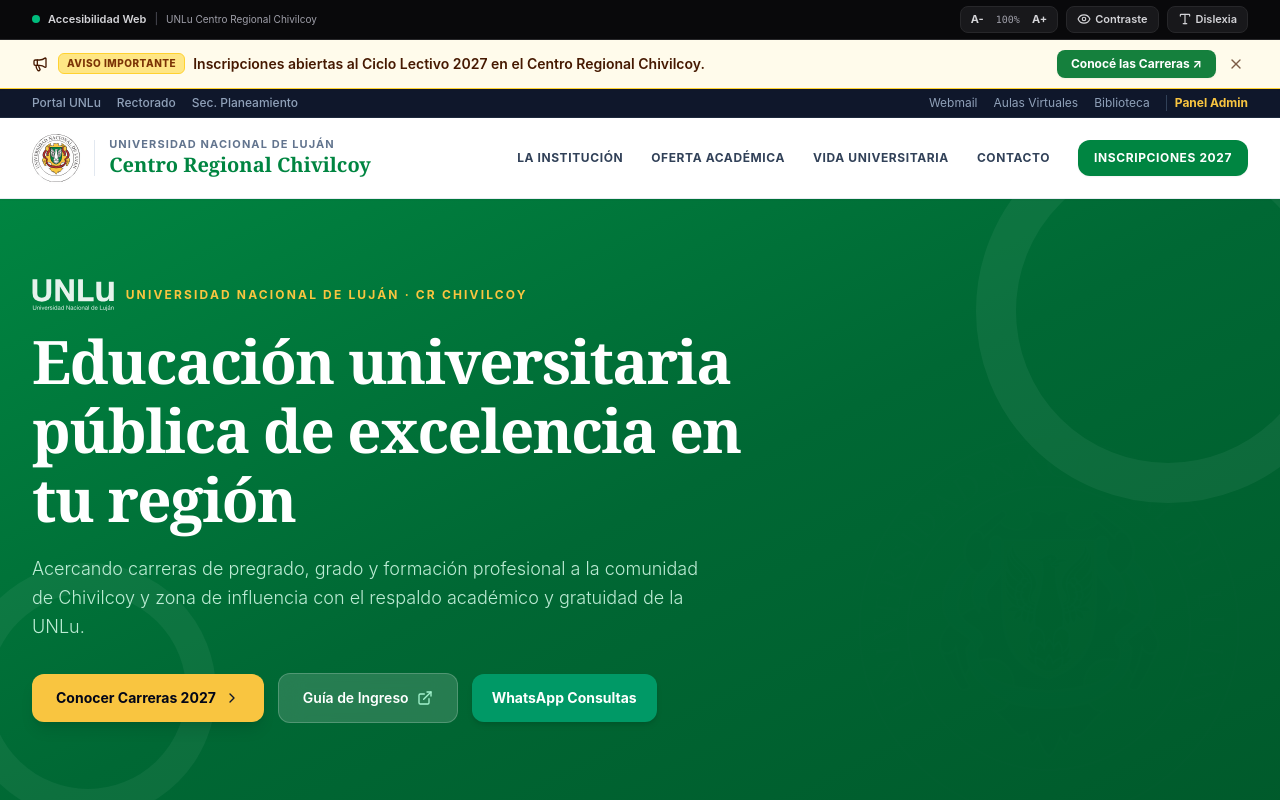
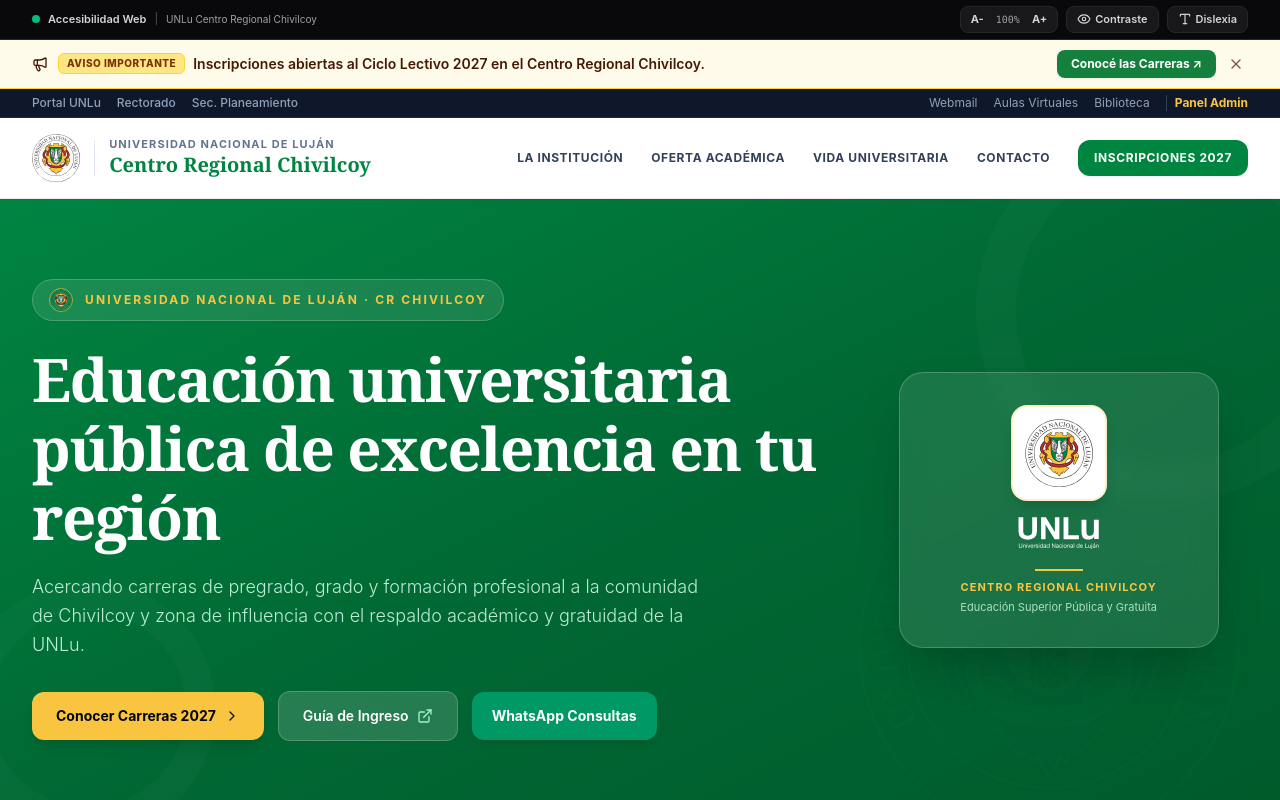
Before and after one commit to rizzofs/CentroRegionalChivilcoy, a React (Vite) app: page / in a window 1280 px wide. Shown: the top 800 px of the page. Built offline with nearby package versions, Linux system fonts and the light colour scheme.

Commit message:
feat: incorporar emblema y logo institucional UNLu en el Hero principal

```diff
--- a/src/pages/Home.tsx
+++ b/src/pages/Home.tsx
@@ -145,24 +145,25 @@
       </nav>
 
       {/* Hero Principal Verde UNLu */}
-      <section className="bg-gradient-to-br from-[#008541] via-[#006834] to-[#005a2b] text-white pt-12 sm:pt-20 pb-16 sm:pb-24 overflow-hidden relative">
+      <section className="bg-gradient-to-br from-[#008541] via-[#006834] to-[#005a2b] text-white pt-12 sm:pt-20 pb-16 sm:pb-24 overflow-hidden relative border-b-4 border-[#f9c540]">
         {/* Ornamentos de fondo sutiles idénticos a SecPlaneamiento */}
-        <div className="absolute inset-0 opacity-5 pointer-events-none" aria-hidden="true">
-          <div className="absolute -top-20 -right-20 w-96 h-96 rounded-full border-[40px] border-white"></div>
-          <div className="absolute bottom-0 -left-10 w-64 h-64 rounded-full border-[30px] border-white"></div>
-          <img src="/escudo.svg" alt="" className="absolute right-10 bottom-0 w-96 h-96 invert opacity-10" />
+        <div className="absolute inset-0 opacity-10 pointer-events-none" aria-hidden="true">
+          <div className="absolute -top-20 -right-20 w-96 h-96 rounded-full border-[40px] border-white/20"></div>
+          <div className="absolute bottom-0 -left-10 w-64 h-64 rounded-full border-[30px] border-white/20"></div>
+          <img src="/escudo.svg" alt="" className="absolute right-10 bottom-0 w-96 h-96 invert opacity-15" />
         </div>
 
         <div className="max-w-7xl mx-auto px-4 sm:px-6 lg:px-8 relative z-10">
-          <div className="max-w-3xl">
+          <div className="grid grid-cols-1 lg:grid-cols-12 gap-10 items-center">
 
-            {/* Badge Institucional Dorado */}
-            <div className="flex items-center gap-3 mb-4">
+            {/* Contenido Principal Izquierda */}
+            <div className="lg:col-span-8">
+              {/* Badge Institucional Dorado con Escudo */}
+              <div className="inline-flex items-center gap-3 bg-white/10 backdrop-blur-md px-4 py-2 rounded-full border border-white/20 mb-6 shadow-xs">
                 <img
-                src="/UNLU.svg"
-                alt="UNLu"
-                className="h-8 w-auto opacity-90"
-                style={{ filter: "brightness(0) invert(1)" }}
+                  src="/escudo.svg"
+                  alt="Escudo UNLu"
+                  className="h-6 w-6 rounded-full border border-[#f9c540]/60"
                 />
                 <span className="text-xs font-bold tracking-[0.18em] uppercase text-[#f9c540]">
                   UNIVERSIDAD NACIONAL DE LUJÁN · CR CHIVILCOY
@@ -204,6 +205,25 @@
                 >
                   <span>WhatsApp Consultas</span>
                 </a>
+              </div>
+            </div>
+
+            {/* Columna Derecha: Emblema / Logo Institucional UNLu */}
+            <div className="hidden lg:flex lg:col-span-4 justify-center">
+              <div className="bg-white/10 backdrop-blur-md border border-white/20 p-8 rounded-3xl text-center flex flex-col items-center shadow-2xl w-full max-w-xs hover:border-[#f9c540]/40 transition-all">
+                <div className="w-24 h-24 rounded-2xl bg-white p-3 shadow-lg flex items-center justify-center mb-4 border-2 border-[#f9c540]/30">
+                  <img src="/escudo.svg" alt="Escudo Oficial UNLu" className="w-full h-full object-contain" />
+                </div>
+                <img
+                  src="/UNLU.svg"
+                  alt="UNLu"
+                  className="h-8 w-auto mb-3"
+                  style={{ filter: "brightness(0) invert(1)" }}
+                />
+                <div className="h-0.5 w-12 bg-[#f9c540] my-2"></div>
+                <span className="text-[11px] font-bold tracking-widest text-[#f9c540] uppercase">Centro Regional Chivilcoy</span>
+                <span className="text-[11px] text-emerald-100/80 leading-snug mt-1">Educación Superior Pública y Gratuita</span>
+              </div>
             </div>
 
           </div>
```
Lines whose indentation alone changed are shown as unchanged.
